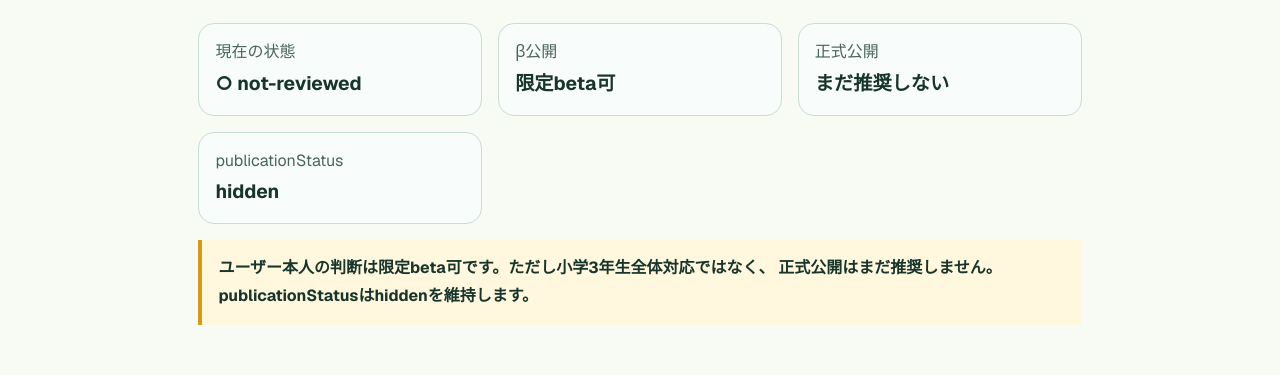
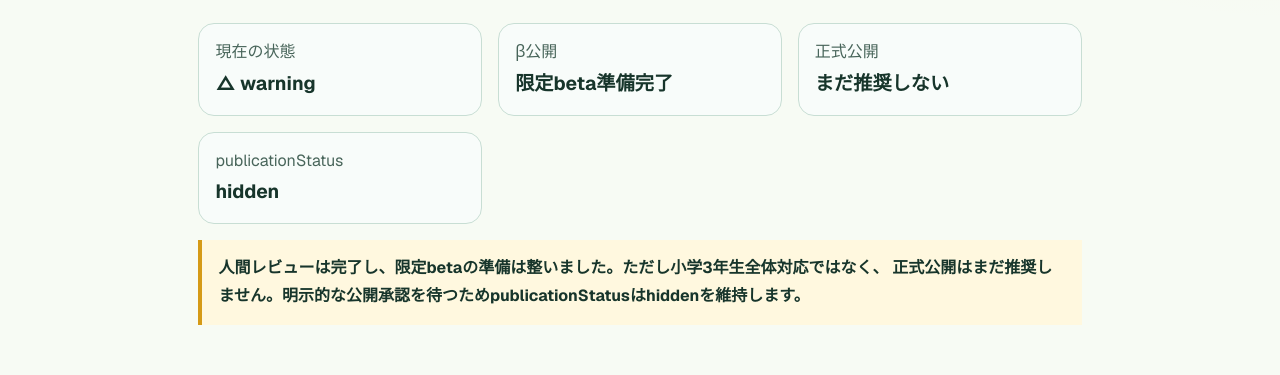
Before and after one commit to TsukimoriYuki/Next-Gen-CyberMath, a Next.js app: page /elementary/showcase/publication-readiness in a window 1280 px wide. Shown: the part 526-901 px from the top of the page. Built offline with nearby package versions, Linux system fonts and the light colour scheme; no server answers.

Commit message:
feat: complete elementary human reviews

```diff
--- a/src/app/elementary/for-guardians/page.tsx
+++ b/src/app/elementary/for-guardians/page.tsx
@@ -105,8 +105,9 @@ export default function ElementaryGuardianPage() {
         <h2 id="guardian-review-status">人間レビューと公開判断</h2>
         <p>
           ユーザー本人が、子ども向け文言、保護者向け説明、画像・図の権利管理を確認し、
-          限定beta可と判断しました。ただし公開状態はhiddenのままで、正式公開はまだ推奨しません。
-          算数・国語・社会の教材内容は、それぞれの教材責任者による確認が残っています。
+          算数・国語・社会の教材内容も実画面で確認して、問題なしと承認しました。
+          限定betaの準備は完了していますが、公開状態はhiddenのままで、明示的な公開承認を待っています。
+          小学3年生全範囲への対応ではなく、正式公開はまだ推奨しません。
         </p>
         <Link href="/elementary/showcase/publication-readiness">publication readinessの内部判定を確認する</Link>
       </section>
--- a/src/app/elementary/showcase/publication-readiness/page.tsx
+++ b/src/app/elementary/showcase/publication-readiness/page.tsx
@@ -87,11 +87,9 @@ export default function ElementaryPublicationReadinessPage() {
   const unresolved = readiness.checks.filter(
     (check) => check.status === "warning" || check.status === "fail" || check.status === "not-reviewed",
   );
-  const betaLabel = readiness.recommendation.beta === "recommend"
-    ? "推奨可能"
-    : readiness.recommendation.beta === "limited-beta-allowed"
-      ? "限定beta可"
-      : "まだ推奨しない";
+  const betaLabel = readiness.recommendation.beta === "limited-beta-ready"
+    ? "限定beta準備完了"
+    : "まだ推奨しない";
 
   return (
     <div
@@ -118,8 +116,8 @@ export default function ElementaryPublicationReadinessPage() {
           <article><span>publicationStatus</span><strong>{readiness.publicationStatus}</strong></article>
         </div>
         <p className={styles.holdNotice}>
-          ユーザー本人の判断は限定beta可です。ただし小学3年生全体対応ではなく、
-          正式公開はまだ推奨しません。publicationStatusはhiddenを維持します。
+          人間レビューは完了し、限定betaの準備は整いました。ただし小学3年生全体対応ではなく、
+          正式公開はまだ推奨しません。明示的な公開承認を待つためpublicationStatusはhiddenを維持します。
         </p>
       </section>
 
@@ -156,7 +154,7 @@ export default function ElementaryPublicationReadinessPage() {
 
       <section className={styles.section} aria-labelledby="readiness-manual">
         <h2 id="readiness-manual">人間確認</h2>
-        <p>ユーザー本人が明示した項目だけをreviewedまたはapprovedとして記録し、3教科の教材内容はnot-reviewedのままです。</p>
+        <p>ユーザー本人が明示した項目だけをreviewedまたはapprovedとして記録しています。算数・国語・社会を含む人間確認は完了しています。</p>
         <div className={styles.checkGrid}>{manualChecks.map((check) => <CheckCard key={check.id} check={check} />)}</div>
       </section>
 
--- a/src/data/elementary/readiness.ts
+++ b/src/data/elementary/readiness.ts
@@ -42,6 +42,12 @@ const manual = (
 };
 
 const USER_REVIEW_DATE = "2026-07-17";
+const SUBJECT_REVIEW_DATE = "2026-07-18";
+const HUMAN_OWNER_REVIEW = {
+  reviewedBy: "user",
+  reviewerType: "human-owner",
+  reviewSource: "user-explicit-review",
+} as const;
 
 export const ELEMENTARY_RELEASE_GATES: readonly ElementaryReleaseGate[] = Object.freeze([
   automatic({ id: "qa-registry", area: "publication", title: "registry QA", description: "学年・教科・course registryのIDと参照を検査します。", requiredForBeta: true, requiredForFormal: true, sourceQa: "qa:elementary:registry", source: "scripts/check-elementary-registry.ts" }),
@@ -72,11 +78,11 @@ export const ELEMENTARY_RELEASE_GATES: readonly ElementaryReleaseGate[] = Object
   automatic({ id: "technical-stability", area: "technical-stability", title: "console / hydration error 0", description: "対象画面でconsole errorとhydration errorがないことを確認します。", requiredForBeta: true, requiredForFormal: true, source: "e2e/elementary-readiness.spec.ts" }),
   automatic({ id: "limited-pilot-scope", area: "guardian-information", title: "小学3年生全体ではなく3講座のpilot", description: "3講座だけで小学3年生全体への対応を示さないよう明記します。", requiredForBeta: false, requiredForFormal: true, defaultStatus: "warning", source: "src/app/elementary/for-guardians/page.tsx", nextAction: "対象単元を拡張し、curriculum coverageを再評価する。" }),
   automatic({ id: "formal-release-completeness", area: "publication", title: "正式公開条件は未充足", description: "beta準備と正式公開準備を分離します。", requiredForBeta: false, requiredForFormal: true, defaultStatus: "warning", source: "src/lib/elementary-readiness.ts", nextAction: "正式公開用のcoverage、運用、保護者確認gateを別工程で満たす。" }),
-  manual({ id: "review-math-content", area: "lesson-quality", title: "算数教材の内容妥当性", description: "等分除・包含除、式、単位、正答の妥当性を人間が確認します。", requiredForBeta: true, requiredForFormal: true, source: "src/data/elementary/lessons/math-division.ts", nextAction: "算数の教材責任者が確認する。" }),
-  manual({ id: "review-japanese-content", area: "lesson-quality", title: "国語本文・正答の妥当性", description: "本文根拠、人物、気持ち、選択肢を人間が確認します。", requiredForBeta: true, requiredForFormal: true, source: "src/data/elementary/lessons/japanese-feelings.ts", nextAction: "国語の教材責任者が確認する。" }),
-  manual({ id: "review-social-content", area: "lesson-quality", title: "社会教材の推測表現", description: "地図から分かることと推測を人間が確認します。", requiredForBeta: true, requiredForFormal: true, source: "src/data/elementary/lessons/social-map.ts", nextAction: "社会の教材責任者が確認する。" }),
-  manual({ id: "review-child-safety", area: "child-safety", title: "子ども向け文言", description: "責める表現、不安、競争、固定的役割がないことを人間が確認します。", requiredForBeta: true, requiredForFormal: true, source: "src/data/elementary", humanReview: { status: "approved", reviewedAt: USER_REVIEW_DATE, reviewedBy: "user", note: "ユーザー本人が子ども向け文言に問題なしと確認しました。" } }),
-  manual({ id: "review-guardian-information", area: "guardian-information", title: "保護者向け説明", description: "pilotの範囲、採点、保存、権利、未実装事項を人間が確認します。", requiredForBeta: true, requiredForFormal: true, source: "src/app/elementary/for-guardians/page.tsx", humanReview: { status: "approved", reviewedAt: USER_REVIEW_DATE, reviewedBy: "user", note: "ユーザー本人が保護者向け説明に問題なしと確認しました。" } }),
-  manual({ id: "review-asset-rights", area: "visual-assets", title: "画像・図の権利確認", description: "自動QAに加えて公開責任者が権利表示を確認します。", requiredForBeta: true, requiredForFormal: true, source: "src/data/elementary/assets/visual-assets.ts", humanReview: { status: "approved", reviewedAt: USER_REVIEW_DATE, reviewedBy: "user", note: "ユーザー本人が画像・図の権利管理に問題なしと確認しました。" } }),
-  manual({ id: "review-release-decision", area: "publication", title: "β公開の最終判断", description: "自動判定だけでpublicationStatusを変更しません。", requiredForBeta: true, requiredForFormal: true, source: "src/data/elementary/index.ts", nextAction: "限定betaの公開範囲と運用条件を別工程で確定する。", humanReview: { status: "reviewed", reviewedAt: USER_REVIEW_DATE, reviewedBy: "user", note: "ユーザー本人が限定beta可と判断しました。publicationStatusはhiddenを維持します。" } }),
+  manual({ id: "review-math-content", area: "lesson-quality", title: "算数教材の内容妥当性", description: "等分除・包含除、式、単位、正答の妥当性を人間が確認します。", requiredForBeta: true, requiredForFormal: true, source: "src/data/elementary/lessons/math-division.ts", humanReview: { status: "approved", reviewedAt: SUBJECT_REVIEW_DATE, ...HUMAN_OWNER_REVIEW, note: "ユーザー本人が実画面を確認し、問題なしと判断しました。" } }),
+  manual({ id: "review-japanese-content", area: "lesson-quality", title: "国語本文・正答の妥当性", description: "本文根拠、人物、気持ち、選択肢を人間が確認します。", requiredForBeta: true, requiredForFormal: true, source: "src/data/elementary/lessons/japanese-feelings.ts", humanReview: { status: "approved", reviewedAt: SUBJECT_REVIEW_DATE, ...HUMAN_OWNER_REVIEW, note: "ユーザー本人が実画面を確認し、問題なしと判断しました。" } }),
+  manual({ id: "review-social-content", area: "lesson-quality", title: "社会教材の推測表現", description: "地図から分かることと推測を人間が確認します。", requiredForBeta: true, requiredForFormal: true, source: "src/data/elementary/lessons/social-map.ts", humanReview: { status: "approved", reviewedAt: SUBJECT_REVIEW_DATE, ...HUMAN_OWNER_REVIEW, note: "ユーザー本人が実画面を確認し、問題なしと判断しました。" } }),
+  manual({ id: "review-child-safety", area: "child-safety", title: "子ども向け文言", description: "責める表現、不安、競争、固定的役割がないことを人間が確認します。", requiredForBeta: true, requiredForFormal: true, source: "src/data/elementary", humanReview: { status: "approved", reviewedAt: USER_REVIEW_DATE, ...HUMAN_OWNER_REVIEW, note: "ユーザー本人が子ども向け文言に問題なしと確認しました。" } }),
+  manual({ id: "review-guardian-information", area: "guardian-information", title: "保護者向け説明", description: "pilotの範囲、採点、保存、権利、未実装事項を人間が確認します。", requiredForBeta: true, requiredForFormal: true, source: "src/app/elementary/for-guardians/page.tsx", humanReview: { status: "approved", reviewedAt: USER_REVIEW_DATE, ...HUMAN_OWNER_REVIEW, note: "ユーザー本人が保護者向け説明に問題なしと確認しました。" } }),
+  manual({ id: "review-asset-rights", area: "visual-assets", title: "画像・図の権利確認", description: "自動QAに加えて公開責任者が権利表示を確認します。", requiredForBeta: true, requiredForFormal: true, source: "src/data/elementary/assets/visual-assets.ts", humanReview: { status: "approved", reviewedAt: USER_REVIEW_DATE, ...HUMAN_OWNER_REVIEW, note: "ユーザー本人が画像・図の権利管理に問題なしと確認しました。" } }),
+  manual({ id: "review-release-decision", area: "publication", title: "β公開の最終判断", description: "自動判定だけでpublicationStatusを変更しません。", requiredForBeta: true, requiredForFormal: true, source: "src/data/elementary/index.ts", nextAction: "限定betaの公開範囲と運用条件を別工程で確定する。", humanReview: { status: "reviewed", reviewedAt: USER_REVIEW_DATE, ...HUMAN_OWNER_REVIEW, note: "ユーザー本人が限定beta可と判断しました。publicationStatusはhiddenを維持します。" } }),
 ]);
--- a/src/types/elementary-readiness.ts
+++ b/src/types/elementary-readiness.ts
@@ -34,6 +34,8 @@ export type ElementaryHumanReviewRecord = Readonly<{
   status: ElementaryHumanReviewStatus;
   reviewedAt: string;
   reviewedBy: "user";
+  reviewerType: "human-owner";
+  reviewSource: "user-explicit-review";
   note: string;
 }>;
 
@@ -66,7 +68,7 @@ export type ElementaryReadinessAreaResult = Readonly<{
 }>;
 
 export type ElementaryReleaseRecommendation = Readonly<{
-  beta: "recommend" | "limited-beta-allowed" | "hold";
+  beta: "limited-beta-ready" | "hold";
   formal: "recommend" | "hold";
   publicationStatus: ElementaryPublicationStatus;
   betaBlockingCheckIds: readonly string[];
```
Also changed, not shown: scripts/check-elementary-publication-readiness.ts (+29 -28 lines), src/lib/elementary-readiness.ts (+6 -11 lines), 1 other file (tests, documents, lock files or other folders).
